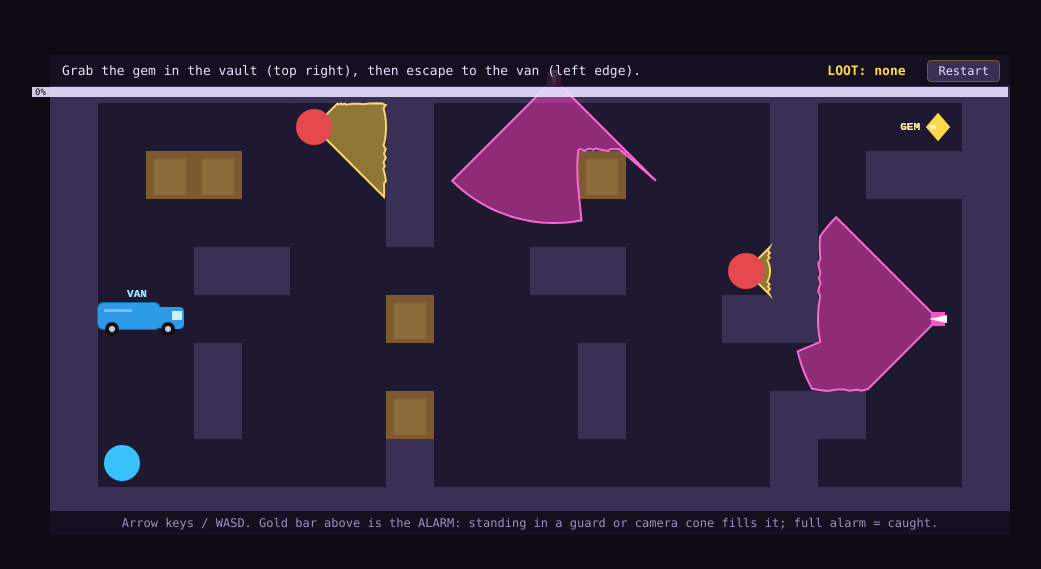
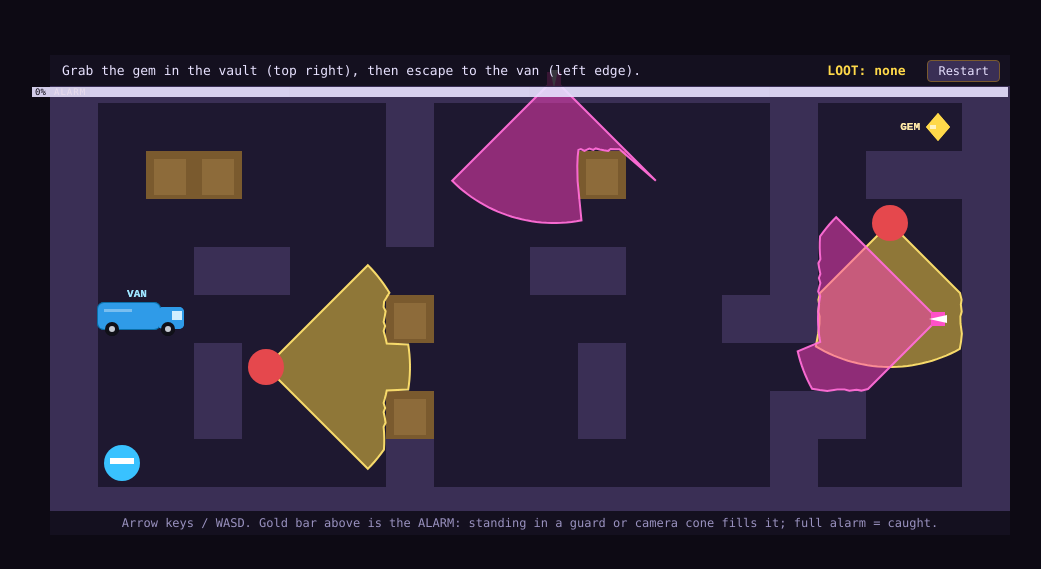
Before and after one commit to silver-byte/best-heist-game-20261122-0559, a plain HTML site: page game/index.html in a window 1280 px wide. Shown: the part 105-674 px from the top of the page, without its empty margins (110-1151 px from the left). Drawn offline with Linux system fonts and the light colour scheme.

Commit message:
Heist entry: align detection cone to drawn fan, fix guard patrols, ALARM label, thief mask

```diff
--- a/game/game.js
+++ b/game/game.js
@@ -56,9 +56,17 @@
   }
 
   // Guards
+  // Patrol routes: every waypoint and every step between waypoints is a
+  // floor tile, so the guards never cross a wall or crate. Guard 0 paces
+  // row 6 (the middle corridor); guard 1 loops the right chamber.
+  // Each guard's start facing (set in reset()) points down an open
+  // stretch, so its cone reads as a full fan in every screenshot.
+  // The play shot runs 13 successful moves (2 of its 15 scripted moves
+  // are blocked by a wall), so both routes are tuned so the guards show
+  // a full fan after exactly 13 steps without spotting the player.
   var guards = [
-    { wx: [5, 9, 9, 5], wy: [1, 1, 3, 3], idx: 0, x: 5, y: 1, dir: 'right' },
-    { wx: [14, 17, 17, 14], wy: [4, 4, 7, 7], idx: 0, x: 14, y: 4, dir: 'right' }
+    { wx: [4, 9], wy: [6, 6], idx: 0, x: 4, y: 6, dir: 'right' },
+    { wx: [17, 18, 17], wy: [3, 3, 7], idx: 0, x: 17, y: 3, dir: 'down' }
   ];
   var DIR_INDEX = { right: 0, down: 1, left: 2, up: 3 };
 
@@ -77,7 +85,7 @@ function reset(keepStatus) {
     guards[0].x = guards[0].wx[0]; guards[0].y = guards[0].wy[0];
     guards[0].idx = 0; guards[0].dir = 'right';
     guards[1].x = guards[1].wx[0]; guards[1].y = guards[1].wy[0];
-    guards[1].idx = 0; guards[1].dir = 'right';
+    guards[1].idx = 0; guards[1].dir = 'down';
     if (!keepStatus) statusText = 'Grab the gem in the vault (top right), then escape to the van (left edge).';
   }
   function init() { reset(false); buildTicks(); }
@@ -116,7 +124,7 @@ function reset(keepStatus) {
         var dot = ox * d[0] + oy * d[1];
         if (dot <= 0) continue;
         var cross = ox * d[1] - oy * d[0];
-        if (Math.abs(cross) > dist - 1) continue;
+        if (Math.abs(cross) > dot) continue;
         var tx = wx + ox, ty = wy + oy;
         if (tx < 0 || ty < 0 || tx >= W || ty >= H) continue;
         if (lineBlocked(wx, wy, tx, ty)) continue;
@@ -209,11 +217,12 @@ statusText = 'Grab the gem in the vault (top right), then escape to the van (lef
 
   // Vision-cone fan: one true sector per watcher, built by raycasting.
   // Each ray starts at the watcher centre, runs along the facing
-  // direction +/-45 degrees (90 degrees total, same as detection),
-  // and stops at the 3-tile detection radius or at the first wall /
-  // crate tile (blocksLOS). Ray endpoints joined in order give a
-  // sector whose outer edge is a natural arc (2-degree steps).
-  // Detection logic (coneOf) is untouched; only the rendering changes.
+  // direction +/-45 degrees (90 degrees total), and stops at the
+  // 3-tile detection radius or at the first wall / crate tile
+  // (blocksLOS). Ray endpoints joined in order give a sector whose
+  // outer edge is a natural arc (2-degree steps). Detection (coneOf)
+  // uses the same +/-45-degree rule (|cross| <= dot), so the drawn
+  // fan and the alarm zone now match.
   function dirAngle(dir) {
     if (dir === 'right') return 0;
     if (dir === 'down') return Math.PI / 2;
@@ -303,11 +312,14 @@ statusText = 'Grab the gem in the vault (top right), then escape to the van (lef
       CX.closePath();
       CX.fill();
     }
-    // player
+    // player: blue circle with a white eye-mask stripe, so the thief
+    // reads at a glance even before the gem is picked up.
     CX.fillStyle = player.hasGem ? '#ffd94a' : '#39c2ff';
     CX.beginPath();
     CX.arc(player.x * TILE + TILE / 2, player.y * TILE + TILE / 2, TILE / 2 - 6, 0, Math.PI * 2);
     CX.fill();
+    CX.fillStyle = '#ffffff';
+    CX.fillRect(player.x * TILE + TILE / 2 - 12, player.y * TILE + TILE / 2 - 5, 24, 6);
     if (player.hasGem) { CX.strokeStyle = '#39c2ff'; CX.lineWidth = 3; CX.stroke(); }
     // HUD
     statusEl.textContent = statusText;
@@ -403,6 +415,9 @@ statusText = 'Grab the gem in the vault (top right), then escape to the van (lef
     var d = DIRS[dir];
     var nx = player.x + d[0], ny = player.y + d[1];
     if (solidAt(nx, ny)) { draw(); return; }
+    // A successful move clears the "caught" notice; applyAlarm re-sets
+    // it if this very move trips the alarm again.
+    justCaught = false;
     applyStep(nx, ny);
   }
 
@@ -465,7 +480,7 @@ statusText = 'Grab the gem in the vault (top right), then escape to the van (lef
     setGem: function (b) { player.hasGem = b; if (b) lootEl.textContent = 'LOOT: GEM'; else lootEl.textContent = 'LOOT: none'; draw(); },
     cones: function () {
       var c = allCones();
-      return c.map(function (k) { return { kind: k.kind, x: k.x, y: k.y, tiles: Object.keys(k.tiles) }; });
+      return c.map(function (k) { return { kind: k.kind, x: k.x, y: k.y, dir: k.dir, tiles: Object.keys(k.tiles) }; });
     },
     findCrateCover: function () {
       var dirs4 = ['right', 'down', 'left', 'up'];
@@ -488,7 +503,7 @@ statusText = 'Grab the gem in the vault (top right), then escape to the van (lef
             var dot = ox * dd[0] + oy * dd[1];
             if (dot <= 0) continue;
             var cr = ox * dd[1] - oy * dd[0];
-            if (Math.abs(cr) > dist - 1) continue;
+            if (Math.abs(cr) > dot) continue;
             var tx = wpx + ox, ty = wpy + oy;
             if (tx < 0 || ty < 0 || tx >= W || ty >= H) continue;
             if (grid[ty][tx] !== '.') continue;
@@ -507,7 +522,7 @@ statusText = 'Grab the gem in the vault (top right), then escape to the van (lef
             var dot2 = ox2 * d2[0] + oy2 * d2[1];
             if (dot2 <= 0) continue;
             var cr2 = ox2 * d2[1] - oy2 * d2[0];
-            if (Math.abs(cr2) > dist2 - 1) continue;
+            if (Math.abs(cr2) > dot2) continue;
             var tx2 = cm.x + ox2, ty2 = cm.y + oy2;
             if (tx2 < 0 || ty2 < 0 || tx2 >= W || ty2 >= H) continue;
             if (grid[ty2][tx2] !== '.') continue;
@@ -518,6 +533,7 @@ statusText = 'Grab the gem in the vault (top right), then escape to the van (lef
       return null;
     },
     map: function () { return MAP.slice(); },
+    patrols: function () { return guards.map(function (g) { return { wx: g.wx.slice(), wy: g.wy.slice() }; }); },
     solid: function (x, y) { return solidAt(x, y); },
     los: function (x0, y0, x1, y1) { return lineBlocked(x0, y0, x1, y1); },
     applyAlarm: function () { var r = applyAlarm(); draw(); return r; } };
--- a/game/index.html
+++ b/game/index.html
@@ -28,6 +28,9 @@
   .tick{position:absolute;top:0;width:1px;height:10px;background:rgba(0,0,0,.35);}
   #pct{position:absolute;right:2px;top:0;height:10px;line-height:10px;font-size:9px;
     color:#0d0a14;background:rgba(232,226,255,.9);padding:0 3px;z-index:7;}
+  #alarmlabel{position:absolute;left:0;top:0;height:10px;line-height:10px;font-size:9px;
+    letter-spacing:1px;color:#ffb347;background:rgba(13,10,20,.92);padding:0 4px;z-index:7;
+    pointer-events:none;}
   #hint{position:absolute;left:0;bottom:0;width:960px;height:24px;line-height:24px;
     background:rgba(13,10,20,.82);color:#9a92c0;font-size:12px;text-align:center;
     border-top:1px solid #3a2f55;z-index:5;}
@@ -47,6 +50,7 @@
     <div id="alarm">
       <div id="alarmbar"></div>
       <div id="ticks"></div>
+      <div id="alarmlabel">ALARM</div>
       <div id="pct">0%</div>
     </div>
     <div id="hint">Arrow keys / WASD. Gold bar above is the ALARM: standing in a guard or camera cone fills it; full alarm = caught.</div>
```
Also changed, not shown: screenshots/1-start.jpg, screenshots/2-play.jpg, screenshots/3-caught.jpg, screenshots/4-end.jpg.
